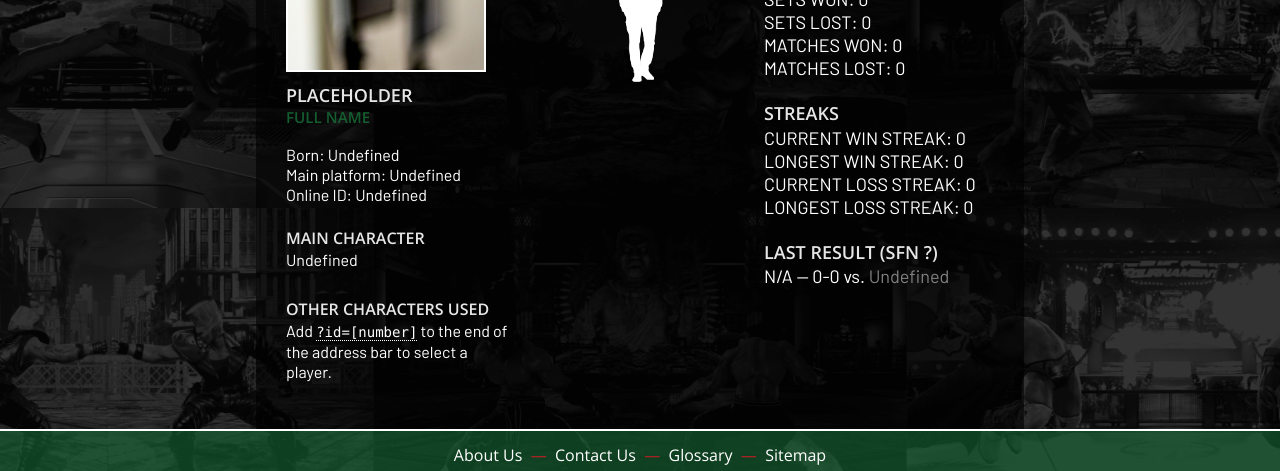
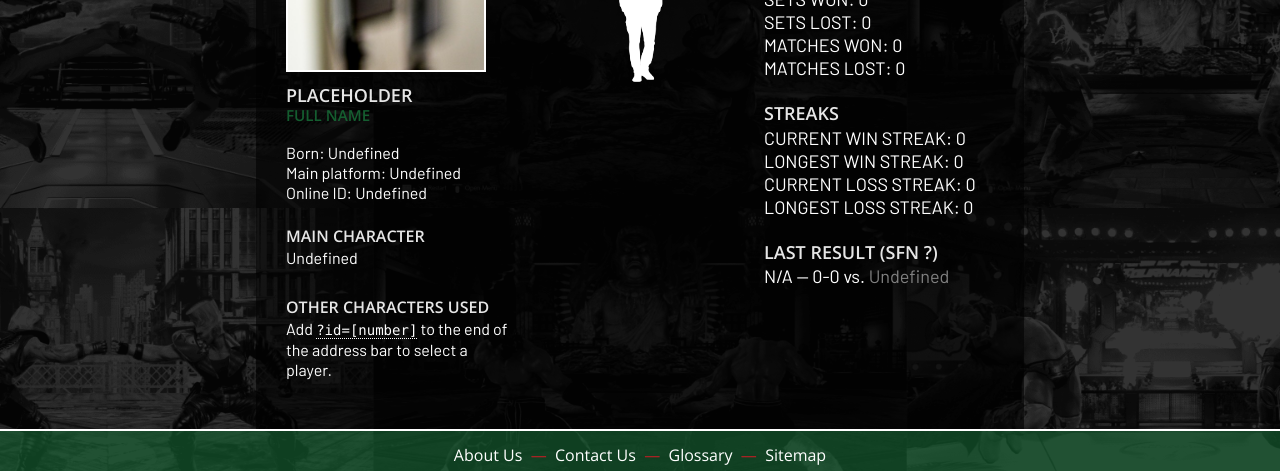
Before and after one commit to TEKKEN-254/client, a Jekyll site: the page built from fight-night/profile.html, in a window 1280 px wide. Shown: the part 392-863 px from the top of the page. Built offline with Jekyll 4.4.1, drawn with Linux system fonts in a browser that asks for light colours.

Commit message:
Using full name if no pseudonym cont.

```diff
--- a/assets/css/profiles.css
+++ b/assets/css/profiles.css
@@ -41,18 +41,14 @@
 
 .player-pseudo {
     font-weight: 600;
-}
-
-.player-pseudo,
-.stats-season {
-    margin-bottom: -1.125rem !important;
+    margin-bottom: 0 !important;
 }
 
 .player-name {
     font-size: 95% !important;
     font-weight: 600;
     color: #166734;
-    margin-bottom: 1.5625rem !important;
+    margin: 0 !important;
 }
 
 #team-name {
@@ -65,6 +61,10 @@
 
 .bio-info {
     line-height: 0.4;
+}
+
+.bio-info:first-of-type {
+    margin-top: 1.5625rem !important;
 }
 
 .bio-header,
--- a/assets/js/profiles.js
+++ b/assets/js/profiles.js
@@ -54,21 +54,24 @@
         playerImg.src = players[id].playerImg;
     }
 
-    playerName.innerHTML = players[id].playerName;
     if (!players[id].team) {
         team.remove();
         if (!players[id].pseudonym) {
             pseudonym.innerHTML = players[id].playerName;
+            playerName.remove();
         } else {
             pseudonym.innerHTML = players[id].pseudonym;
+            playerName.innerHTML = players[id].playerName;
         }
     } else {
         team.setAttribute("data-original-title", players[id].team);
         teamShorthand.innerHTML = players[id].teamShorthand;
         if (!players[id].pseudonym) {
             pseudonym.innerHTML = " " + players[id].playerName;
+            playerName.remove();
         } else {
             pseudonym.innerHTML = " " + players[id].pseudonym;
+            playerName.innerHTML = players[id].playerName;
         }
     }
 
```
